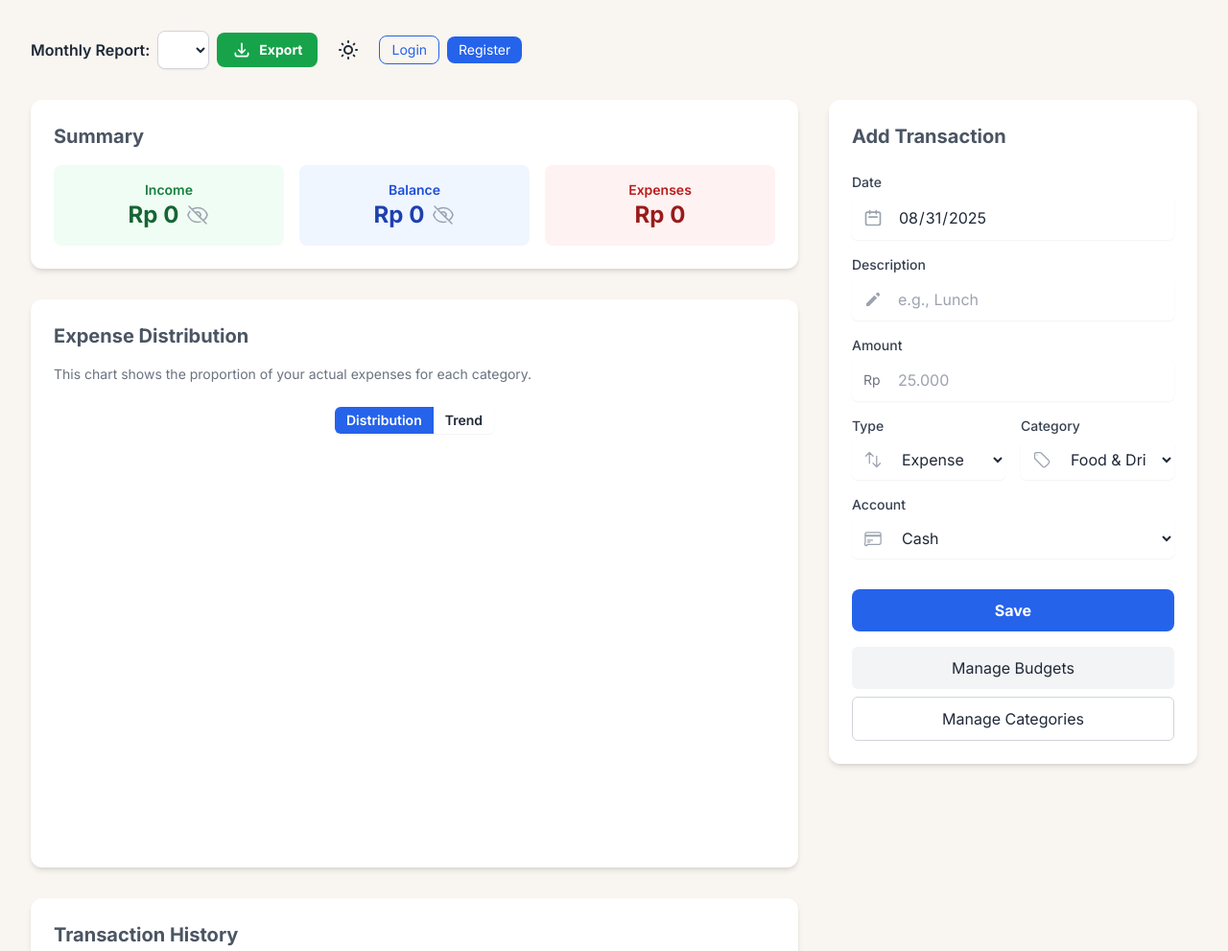
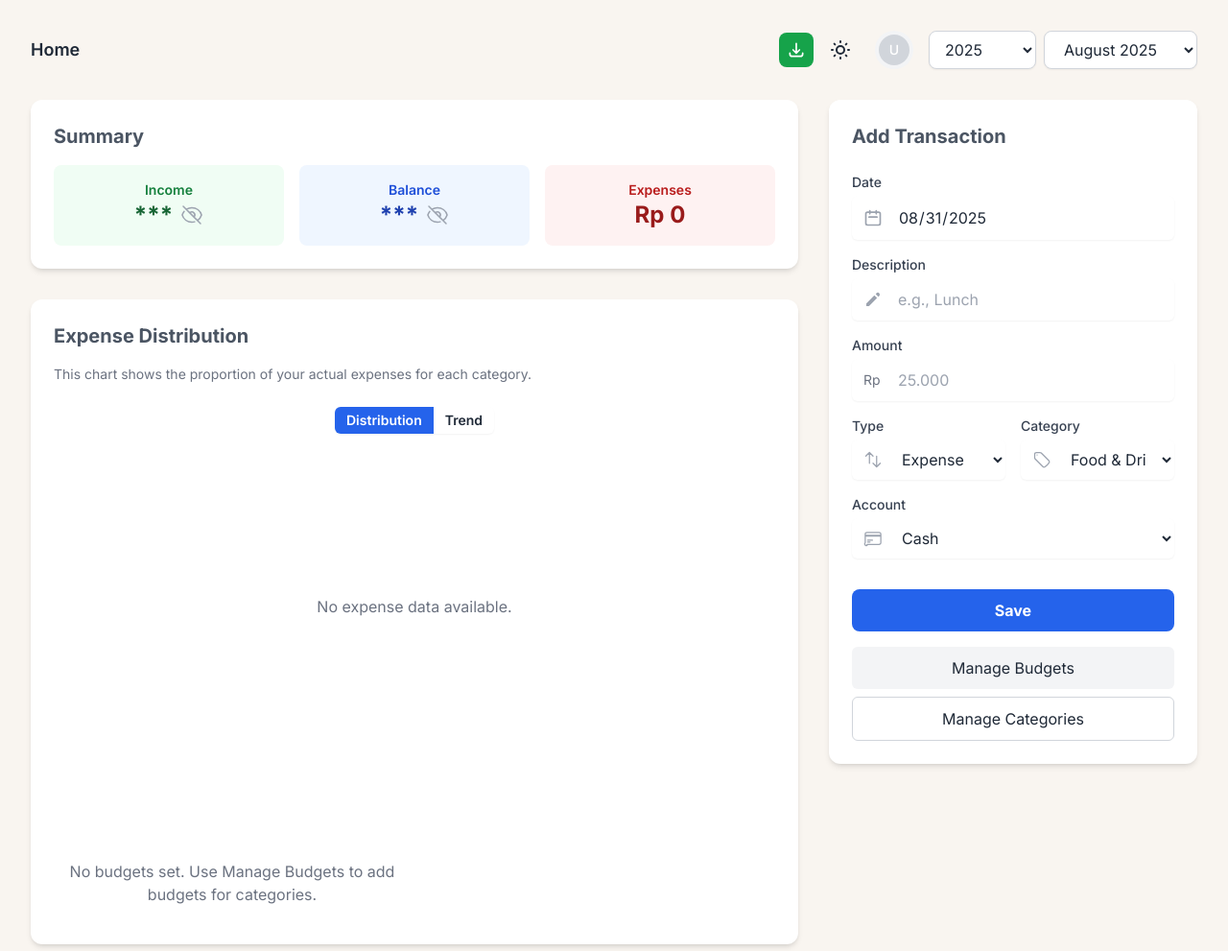
Before and after one commit to anggatrianto180/Personal-Finance-Web-Application, a plain HTML site: page index.html in a window 1280 px wide. Shown: the top 991 px of the page at 96% size. Drawn offline with nearby package versions, Linux system fonts and the light colour scheme; no server answers.

Commit message:
Update view

```diff
--- a/index.html
+++ b/index.html
@@ -44,34 +44,31 @@
 
     <div class="container mx-auto p-4 sm:p-6 md:p-8">
 
-    <!-- Header -->
+    <!-- Header (mobile-first): Home left, icons right, Year/Month selects below) -->
     <header class="flex flex-col sm:flex-row justify-between items-center mb-8 gap-4">
-            <div class="w-full sm:w-auto flex flex-col items-start sm:flex-row sm:items-center gap-4 sm:gap-2">
+        <div class="w-full flex items-center justify-between">
+            <div class="flex items-center">
+                <button id="home-btn" class="text-lg font-semibold text-gray-800 dark:text-gray-100">Home</button>
+            </div>
+
             <div class="flex items-center space-x-2">
-                    <label for="month-filter" class="font-semibold text-sm sm:text-base whitespace-nowrap">Monthly Report:</label>
-                    <select id="month-filter" class="w-full bg-white dark:bg-gray-800 border border-gray-300 dark:border-gray-600 rounded-lg shadow-sm px-4 py-2 focus:outline-none focus:ring-2 focus:ring-blue-500 transition"></select>
-                </div>
-                <div class="flex items-center space-x-3 self-start sm:self-center">
-                    <button id="export-btn" class="bg-green-600 text-white font-bold py-2 px-4 rounded-lg hover:bg-green-700 focus:outline-none focus:ring-2 focus:ring-offset-2 focus:ring-green-500 transition text-sm flex items-center gap-2">
-                        <svg xmlns="http://www.w3.org/2000/svg" class="h-5 w-5" fill="none" viewBox="0 0 24 24" stroke="currentColor" stroke-width="2">
-                          <path stroke-linecap="round" stroke-linejoin="round" d="M4 16v1a3 3 0 003 3h10a3 3 0 003-3v-1m-4-4l-4 4m0 0l-4-4m4 4V4" />
-                        </svg>
-                        <span class="hidden sm:inline">Export</span>
+                <button id="export-btn" class="p-2 bg-green-600 text-white rounded-lg hover:bg-green-700 focus:outline-none focus:ring-2 focus:ring-offset-2 focus:ring-green-500" aria-label="Export">
+                    <svg xmlns="http://www.w3.org/2000/svg" class="h-5 w-5" fill="none" viewBox="0 0 24 24" stroke="currentColor" stroke-width="2"><path stroke-linecap="round" stroke-linejoin="round" d="M4 16v1a3 3 0 003 3h10a3 3 0 003-3v-1m-4-4l-4 4m0 0l-4-4m4 4V4" /></svg>
                 </button>
-                    <button id="theme-toggle" class="p-2 rounded-lg hover:bg-gray-200 dark:hover:bg-gray-700 focus:outline-none focus:ring-2 focus:ring-offset-2 focus:ring-blue-500 dark:focus:ring-offset-gray-900">
+
+                <button id="theme-toggle" class="p-2 rounded-lg hover:bg-gray-200 dark:hover:bg-gray-700 focus:outline-none" aria-label="Toggle theme">
                     <svg id="theme-icon-light" class="h-6 w-6 hidden" fill="none" viewBox="0 0 24 24" stroke="currentColor"><path stroke-linecap="round" stroke-linejoin="round" stroke-width="2" d="M12 3v1m0 16v1m9-9h-1M4 12H3m15.364 6.364l-.707-.707M6.343 6.343l-.707-.707m12.728 0l-.707.707M6.343 17.657l-.707.707M16 12a4 4 0 11-8 0 4 4 0 018 0z" /></svg>
                     <svg id="theme-icon-dark" class="h-6 w-6 hidden" fill="none" viewBox="0 0 24 24" stroke="currentColor"><path stroke-linecap="round" stroke-linejoin="round" stroke-width="2" d="M20.354 15.354A9 9 0 018.646 3.646 9.003 9.003 0 0012 21a9.003 9.003 0 008.354-5.646z" /></svg>
                 </button>
-                    <div id="auth-controls" class="flex items-center gap-2 ml-2">
-                        <button id="login-btn" class="bg-transparent border border-blue-600 text-blue-600 px-3 py-1 rounded-lg text-sm hover:bg-blue-50">Login</button>
-                        <button id="register-btn" class="bg-blue-600 text-white px-3 py-1 rounded-lg text-sm hover:bg-blue-700">Register</button>
-                        <div id="user-info" class="hidden items-center gap-2 relative">
-                                    <!-- user avatar/button -->
+
+                <div id="auth-controls" class="flex items-center gap-2">
+                    <button id="login-btn" class="hidden bg-transparent border border-blue-600 text-blue-600 px-3 py-1 rounded-lg text-sm">Login</button>
+                    <button id="register-btn" class="hidden bg-blue-600 text-white px-3 py-1 rounded-lg text-sm">Register</button>
+                    <div id="user-info" class="items-center gap-2 relative">
                         <button id="user-menu-btn" class="ml-2 p-1 rounded-full bg-gray-100 dark:bg-gray-700 hover:opacity-90" aria-label="User menu">
                             <span class="sr-only">Open user menu</span>
                             <div class="h-8 w-8 rounded-full bg-gray-300 dark:bg-gray-600 flex items-center justify-center text-sm font-medium text-white">U</div>
                         </button>
-                            <!-- dropdown menu -->
                         <div id="user-menu" class="hidden absolute right-0 mt-10 w-56 bg-white dark:bg-gray-800 rounded-md shadow-lg z-50">
                             <div class="p-3">
                                 <div class="text-sm text-gray-600 dark:text-gray-300 truncate" id="user-menu-email"></div>
@@ -81,9 +78,13 @@
                             </div>
                         </div>
                     </div>
-
-                    </div>
-                </div>
+                </div>
+            </div>
+        </div>
+
+        <div class="w-full mt-3 sm:mt-0 sm:w-auto flex items-center space-x-2">
+            <select id="year-select" class="w-28 bg-white dark:bg-gray-800 border border-gray-300 dark:border-gray-600 rounded-lg shadow-sm px-3 py-2 focus:outline-none focus:ring-2 focus:ring-blue-500 transition"></select>
+            <select id="month-filter" class="w-40 bg-white dark:bg-gray-800 border border-gray-300 dark:border-gray-600 rounded-lg shadow-sm px-4 py-2 focus:outline-none focus:ring-2 focus:ring-blue-500 transition"></select>
         </div>
     </header>
 
@@ -797,29 +798,59 @@
             };
 
             const populateMonthFilter = () => {
-                const months = [...new Set(allTransactions.map(t => t.date.substring(0, 7)))].sort().reverse();
+                // Populate months based on selected year (Jan..Dec)
+                const yearSelect = document.getElementById('year-select');
+                const selectedYear = yearSelect ? yearSelect.value : (new Date()).getFullYear().toString();
                 const currentSelection = monthFilter.value;
                 monthFilter.innerHTML = '';
 
+                // create months Jan..Dec for the selected year
+                for (let m = 0; m < 12; m++) {
+                    const monthIndex = (m + 1).toString().padStart(2, '0');
+                    const monthStr = `${selectedYear}-${monthIndex}`;
+                    const date = new Date(parseInt(selectedYear, 10), m, 1);
+                    const option = document.createElement('option');
+                    option.value = monthStr;
+                    option.textContent = date.toLocaleDateString('en-US', { month: 'long', year: 'numeric' });
+                    monthFilter.appendChild(option);
+                }
+
+                // try to preserve previous selection if it's in the same year
+                if (currentSelection && currentSelection.startsWith(selectedYear)) {
+                    monthFilter.value = currentSelection;
+                } else {
+                    // default to current month if it matches selected year, otherwise Jan of selected year
                     const now = new Date();
                     const currentMonthStr = now.toISOString().substring(0, 7);
-                if (!months.includes(currentMonthStr)) {
-                    months.unshift(currentMonthStr);
-                }
-
-                months.forEach(monthStr => {
-                    const [year, month] = monthStr.split('-');
-                    const date = new Date(year, month - 1);
-                    const option = document.createElement('option');
-                    option.value = monthStr; option.textContent = date.toLocaleDateString('en-US', { month: 'long', year: 'numeric' });
-                    monthFilter.appendChild(option);
-                });
-
-                if (currentSelection && months.includes(currentSelection)) {
-                    monthFilter.value = currentSelection;
+                    if (currentMonthStr.startsWith(selectedYear)) monthFilter.value = currentMonthStr;
+                    else monthFilter.value = `${selectedYear}-01`;
+                }
+            };
+
+            const populateYearSelect = () => {
+                const yearSelect = document.getElementById('year-select');
+                if (!yearSelect) return;
+                yearSelect.innerHTML = '';
+                // determine earliest and latest years from data (or use last 3 years default)
+                const yearsSet = new Set(allTransactions.map(t => (t.date || '').substring(0, 4)).filter(y => y));
+                const years = Array.from(yearsSet).map(y => parseInt(y, 10)).filter(n => !isNaN(n)).sort((a,b)=>a-b);
+                const now = new Date();
+                if (years.length === 0) {
+                    // fallback: show current year and two previous years
+                    for (let y = now.getFullYear() - 2; y <= now.getFullYear(); y++) {
+                        const opt = document.createElement('option'); opt.value = String(y); opt.textContent = String(y); yearSelect.appendChild(opt);
+                    }
                 } else {
-                    monthFilter.value = currentMonthStr;
-                }
+                    const minY = years[0];
+                    const maxY = years[years.length - 1];
+                    // if dataset covers >=3 years, show every year between min and max
+                    for (let y = minY; y <= maxY; y++) { const opt = document.createElement('option'); opt.value = String(y); opt.textContent = String(y); yearSelect.appendChild(opt); }
+                }
+                // set default to current year if available
+                const currentYear = String(now.getFullYear());
+                if (Array.from(yearSelect.options).some(o=>o.value === currentYear)) yearSelect.value = currentYear;
+                // wire change
+                yearSelect.onchange = () => populateMonthFilter();
             };
 
             window.startEditTransaction = (id) => {
@@ -1668,6 +1699,9 @@
                 }
                 updateVisibilityUI();
 
+                try { populateYearSelect(); } catch (e) {}
+                populateMonthFilter();
+
                 populateAccountOptions(desktopFormContainer, accounts);
                 populateAccountOptions(mobileFormContainer, accounts);
 
@@ -1715,6 +1749,7 @@
                         const initialDocs = snap.docs.map(d => ({ id: d.id, path: d.ref.path, data: d.data() }));
                         console.log('Initial transaction docs detail:', initialDocs.map(d => ({ id: d.id, path: d.path, dateType: d.data && d.data.date ? (typeof d.data.date) : 'missing', dateValue: d.data && d.data.date ? d.data.date : null })));
                         setAllTransactionsFromRaw(initialDocs);
+                        try { populateYearSelect(); } catch (e) {}
                         populateMonthFilter();
                         renderDashboard();
                     } catch (err) {
@@ -1727,6 +1762,7 @@
                         const docsDetail = snapshot.docs.map(d => ({ id: d.id, path: d.ref.path, data: d.data() }));
                         console.log('Snapshot transaction docs detail:', docsDetail.map(d => ({ id: d.id, path: d.path, dateType: d.data && d.data.date ? (typeof d.data.date) : 'missing', dateValue: d.data && d.data.date ? d.data.date : null })));
                         setAllTransactionsFromRaw(docsDetail);
+                        try { populateYearSelect(); } catch (e) {}
                         populateMonthFilter();
                         renderDashboard();
                         try { updateTrendAnalysisCards(allTransactions); } catch (e) { /* safe */ }
```
Lines whose indentation alone changed are shown as unchanged.
